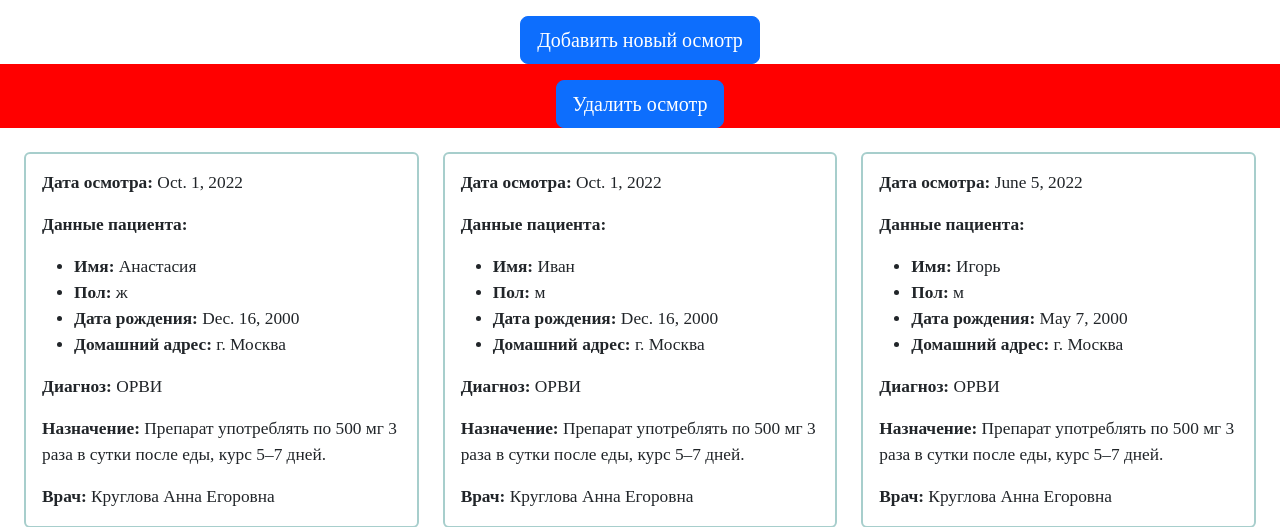
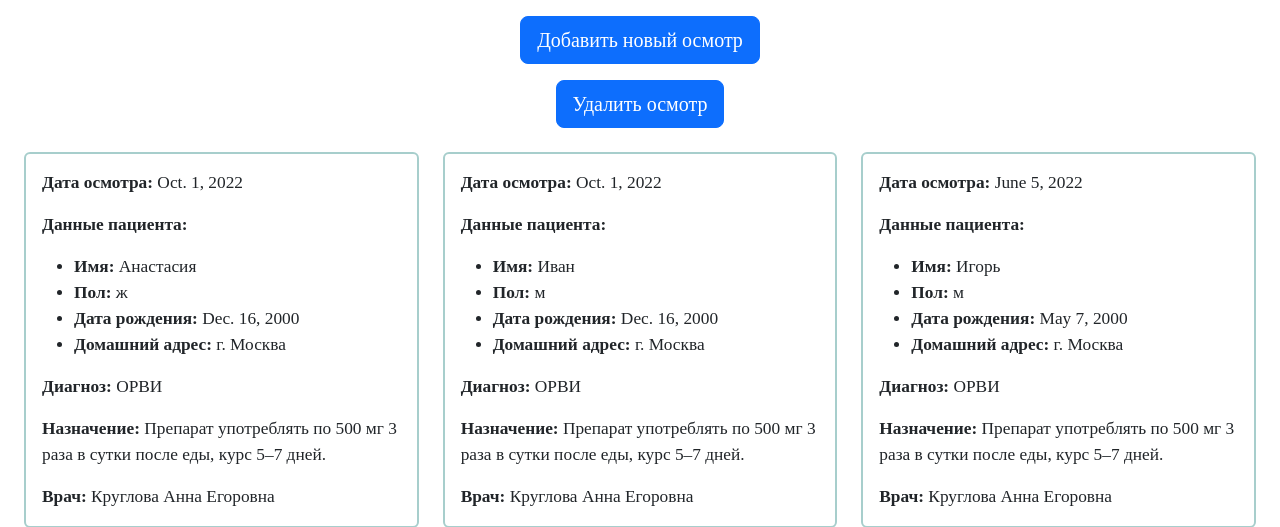
Before and after one commit to Valeriia-Ya/-medical-cooperative, a Django app: page /medical_cooperative/inspections/ in a window 1280 px wide. Shown: the part 154-681 px from the top of the page. Run offline with Django 4.2, Linux system fonts and the light colour scheme; data comes from the database, SQL or seed files in the repository.

Commit message:
Revert "Feature"

```diff
--- a/medical/medical_cooperative/templates/inspections.html
+++ b/medical/medical_cooperative/templates/inspections.html
@@ -34,7 +34,7 @@
             font-size: 13pt
         }
         #btn{
-           background: red;
+           color: blue;
         }
     </style>
 </head>
```
